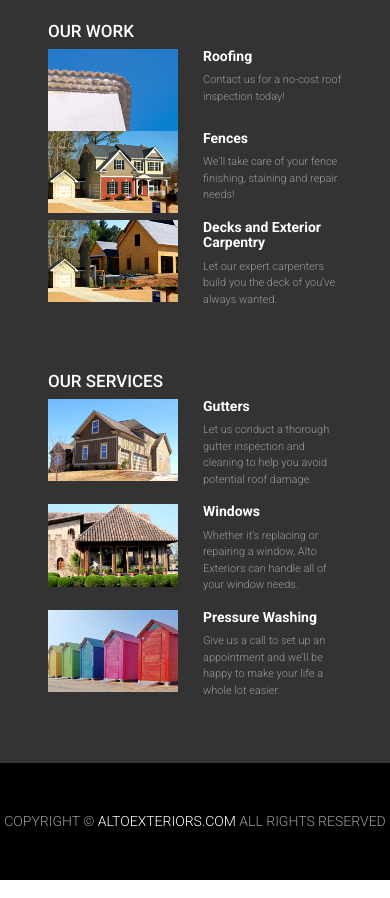
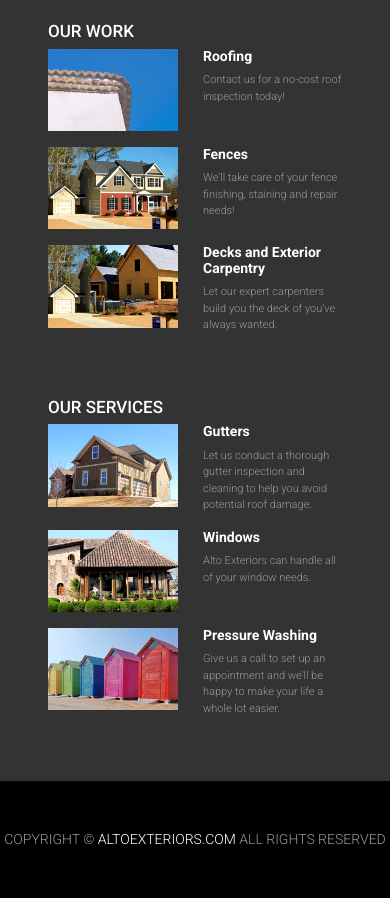
Before and after one commit to dorianKo/alto-exteriors.com, a website: page index.html in a window 390 px wide. Shown: the part 2180-3078 px from the top of the page. Drawn offline with nearby package versions, Linux system fonts and the light colour scheme; no server answers; a script that the page names is missing.

Commit message:
updated mobile spacing

```diff
--- a/index.html
+++ b/index.html
@@ -225,7 +225,7 @@
 
     <!--download-row-->
     <section class="row ax-downloads py-5 px-5 text-center" id="downloads">
-        <div class="col-12 col-lg-6 ml-3 ml-xl-0">
+        <div class="col-12 col-lg-6 ml-3 ml-lg-0 ml-xl-0">
             <div class="row mr-xl-0 mr-4 mr-md-5 mb-5 mb-xl-0">
                 <div class="col-12">
                     <h3>
@@ -257,7 +257,7 @@
             </div>
         </div>
 
-        <div class="col-12 col-lg-6 ml-3 ml-xl-0">
+        <div class="col-12 col-lg-6 ml-3 ml-lg-0 ml-xl-0">
             <div class="row mr-xl-0 mr-4 mr-md-5 mb-5 mb-xl-0">
                 <div class="col-12">
                     <h3>
@@ -318,7 +318,7 @@
                 </div>
             </div>
             <div class="row">
-                <div class="col-6 mb-lg-5 mb-xl-3">
+                <div class="col-6 mb-3 mb-md-2 mb-lg-5 mb-xl-3">
                     <a href="our-work.html">
                         <img src="assets/our-work-1.jpg">
                     </a>
@@ -332,7 +332,7 @@
             </div>
 
             <div class="row">
-                <div class="col-6 mb-lg-5 mb-xl-3">
+                <div class="col-6 mb-3 mb-md-2 mb-lg-5 mb-xl-3">
                     <a href="our-work.html">
                         <img src="assets/our-work-2.jpg">
                     </a>
@@ -346,7 +346,7 @@
             </div>
 
             <div class="row">
-                <div class="col-6 mb-lg-5 mb-xl-3">
+                <div class="col-6 mb-3 mb-md-2 mb-lg-5 mb-xl-3">
                     <a href="our-work.html">
                         <img src="assets/our-work-3.jpg">
                     </a>
@@ -367,7 +367,7 @@
                 </div>
             </div>
             <div class="row">
-                <div class="col-6 mb-lg-5 mb-xl-3">
+                <div class="col-6 mb-3 mb-md-2 mb-lg-5 mb-xl-3">
                     <a href="our-services.html">
                         <img src="assets/our-services-1.jpg">
                     </a>
@@ -382,7 +382,7 @@
             </div>
 
             <div class="row">
-                <div class="col-6 mb-lg-5 mb-xl-3">
+                <div class="col-6 mb-3 mb-md-2 mb-lg-5 mb-xl-3">
                     <a href="our-services.html">
                         <img src="assets/our-services-2.jpg">
                     </a>
@@ -391,14 +391,14 @@
                     <a href="our-services.html">
                         <h4>Windows</h4>
                         <p>
-                            Whether it’s replacing or repairing a window, Alto Exteriors can handle all of your window needs.
+                            Alto Exteriors can handle all of your window needs.
                         </p>
                     </a>
                 </div>
             </div>
 
             <div class="row">
-                <div class="col-6 mb-lg-5 mb-xl-3">
+                <div class="col-6 mb-3 mb-md-2 mb-lg-5 mb-xl-3">
                     <a href="our-services.html">
                         <img src="assets/our-services-3.jpg">
                     </a>
```
Also changed, not shown: 1 other file.
